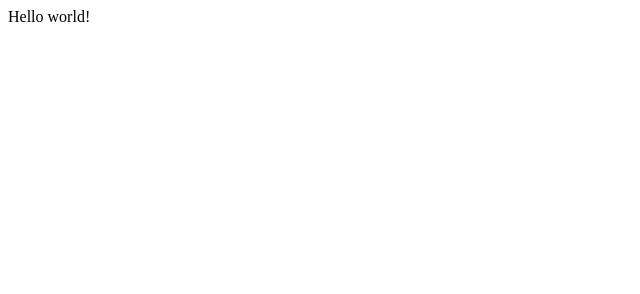
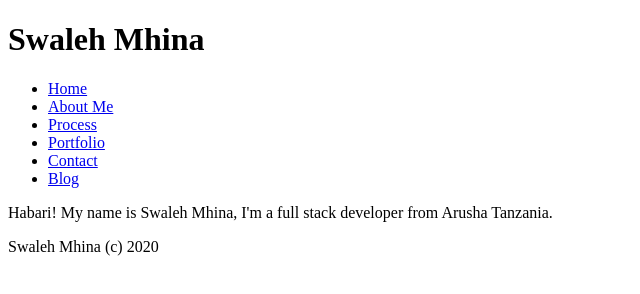
Before and after one commit to Cyph09/portfolio-v1.0, a Gatsby site: page / in a window 1280 px wide. Shown: the whole page, without its empty margins (0-640 px from the left). Built offline with nearby package versions, Linux system fonts and the light colour scheme; Gatsby itself is replaced by a stand-in of ours.

Commit message:
Initial commit

```diff
--- /dev/null
+++ b/src/components/footer.js
@@ -0,0 +1,5 @@
+import React from "react"
+
+const Footer = () => <p>Swaleh Mhina (c) 2020</p>
+
+export default Footer
--- /dev/null
+++ b/src/components/header.js
@@ -0,0 +1,32 @@
+import React from "react"
+import { Link } from "gatsby"
+
+const Header = () => (
+  <>
+    <h1>Swaleh Mhina</h1>
+    <nav>
+      <ul>
+        <li>
+          <Link to="/">Home</Link>
+        </li>
+        <li>
+          <Link to="/about">About Me</Link>
+        </li>
+        <li>
+          <Link to="/process">Process</Link>
+        </li>
+        <li>
+          <Link to="/portfolio">Portfolio</Link>
+        </li>
+        <li>
+          <Link to="/contact">Contact</Link>
+        </li>
+        <li>
+          <Link to="/blog">Blog</Link>
+        </li>
+      </ul>
+    </nav>
+  </>
+)
+
+export default Header
--- /dev/null
+++ b/src/components/layout.js
@@ -0,0 +1,14 @@
+import React from "react"
+
+import Header from "./header"
+import Footer from "./footer"
+
+const Layout = props => (
+  <>
+    <Header />
+    {props.children}
+    <Footer />
+  </>
+)
+
+export default Layout
--- /dev/null
+++ b/src/pages/about.js
@@ -0,0 +1,20 @@
+import React from "react"
+import { Link } from "gatsby"
+
+import Layout from "../components/layout"
+
+const About = () => (
+  <Layout>
+    <p>
+      Hi! My name is Swaleh Mhina. I'm passionate about web development. I build
+      sites with HTML5, CSS3, and JavaScript.
+    </p>
+
+    <p>
+      Want me to build something for you?{" "}
+      <Link to="/contact">Let talk about it.</Link>
+    </p>
+  </Layout>
+)
+
+export default About
--- a/src/pages/index.js
+++ b/src/pages/index.js
@@ -1,3 +1,13 @@
 import React from "react"
+import Layout from "../components/layout"
 
-export default () => <div>Hello world!</div>
+const IndexPage = () => (
+  <Layout>
+    <div>
+      Habari! My name is Swaleh Mhina, I'm a full stack developer from Arusha
+      Tanzania.
+    </div>
+  </Layout>
+)
+
+export default IndexPage
```
Also changed, not shown: src/pages/blog.js (added, +11 -0 lines), src/pages/contact.js (added, +11 -0 lines), src/pages/portfolio.js (added, +17 -0 lines), src/pages/process.js (added, +17 -0 lines), static/favicon.ico (deleted).
